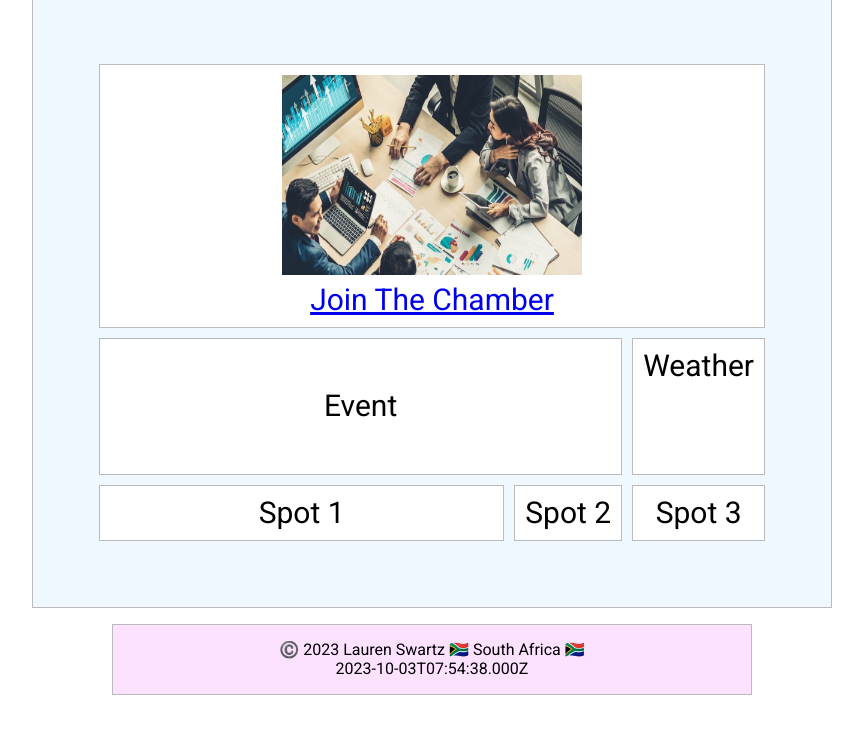
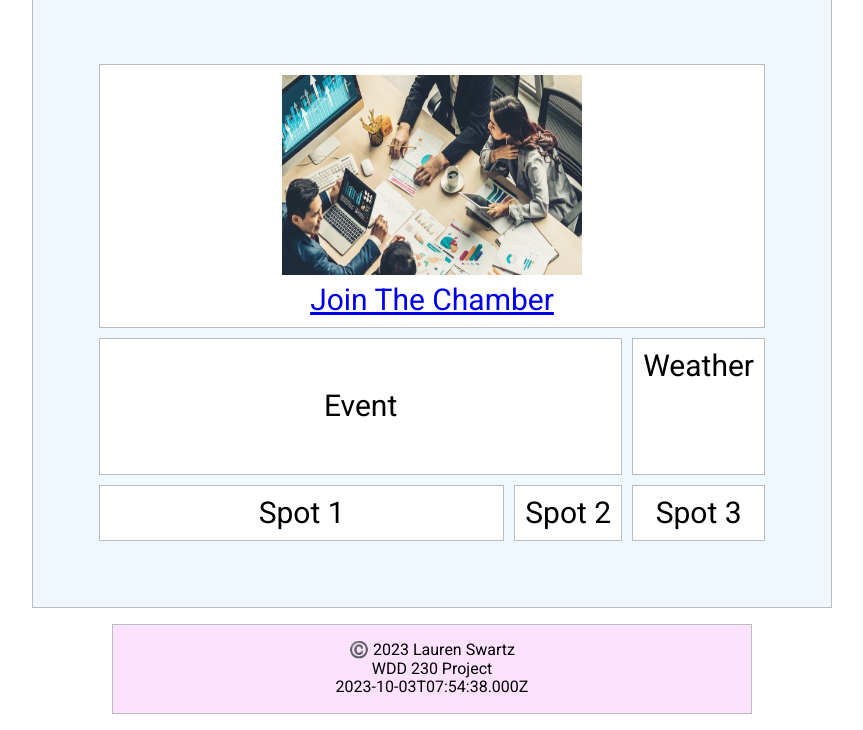
Before and after one commit to LaurenSwartz/wdd23000, a plain HTML site: page chamber/index.html in a window 1280 px wide. Shown: the part 187-917 px from the top of the page, without its empty margins (208-1071 px from the left). Drawn offline with Linux system fonts and the light colour scheme.

Commit message:
wdd 230 added to footer

```diff
--- a/chamber/index.html
+++ b/chamber/index.html
@@ -49,7 +49,8 @@
     <footer>
         <p>©️ 2023
             Lauren Swartz
-            🇿🇦 South Africa 🇿🇦
+            <br>
+            WDD 230 Project
         </p>
         <p id="lastModified">Last Modified</p>
     </footer>
```
